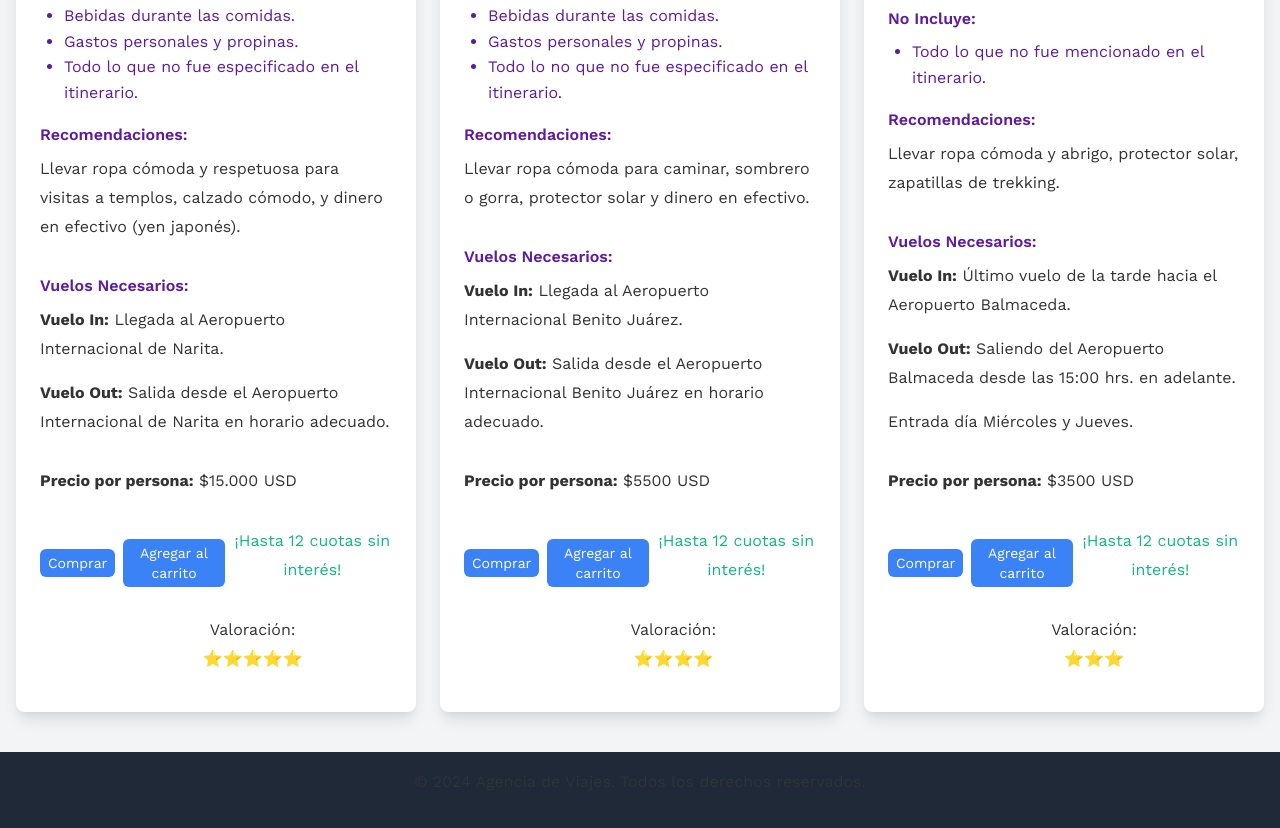
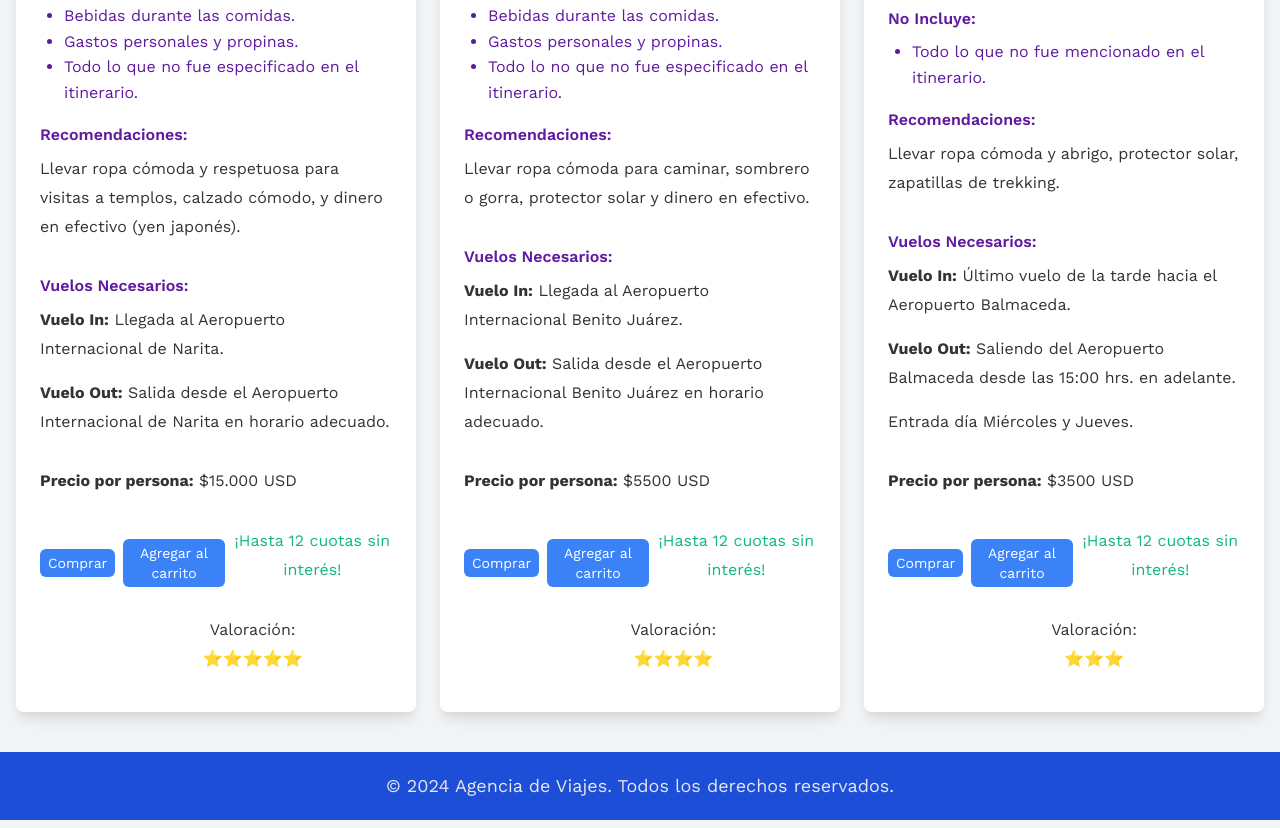
Before and after one commit to SofiMartin/Agencia-De-Viaje, a plain HTML site: page pages/paquetes.html in a window 1280 px wide. Shown: the part 2529-3357 px from the top of the page. Drawn offline with nearby package versions, Linux system fonts and the light colour scheme; files that its build step writes are made by us from their sources.

Commit message:
Update paquetes.html

```diff
--- a/pages/paquetes.html
+++ b/pages/paquetes.html
@@ -328,8 +328,6 @@
   </main>
 
   <!-- Footer Section -->
-  <footer class="bg-gray-800 text-white py-4">
-    <div class="container mx-auto text-center">
-      <p>&copy; 2024 Agencia de Viajes. Todos los derechos reservados.</p>
-    </div>
-  </footer>
+  <footer class="bg-blue-700 text-white text-center py-4">
+    <p class="text-lg text-gray-200 m-0 py-1">&copy; 2024 Agencia de Viajes. Todos los derechos reservados.</p>
+   </footer>
```
